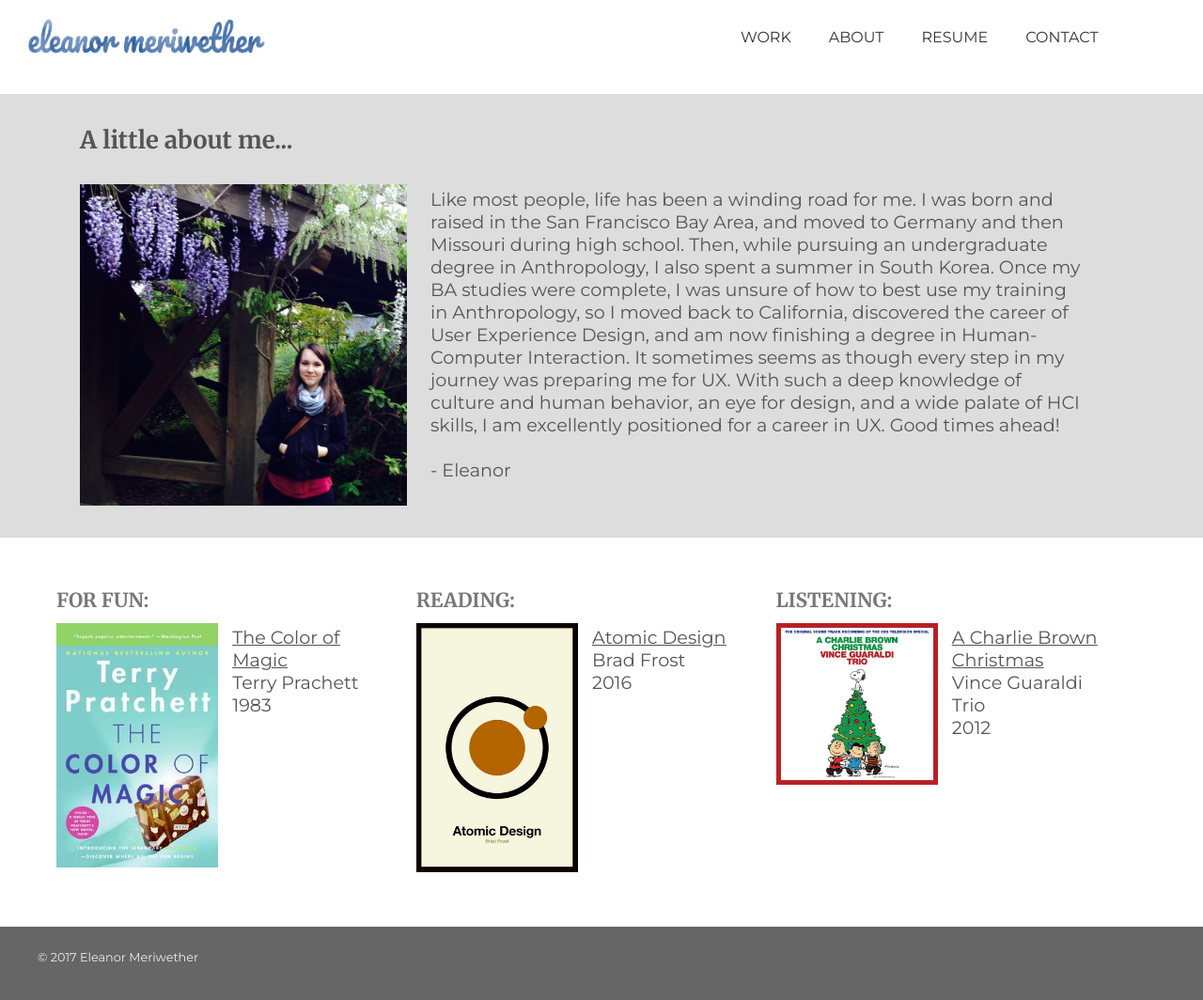
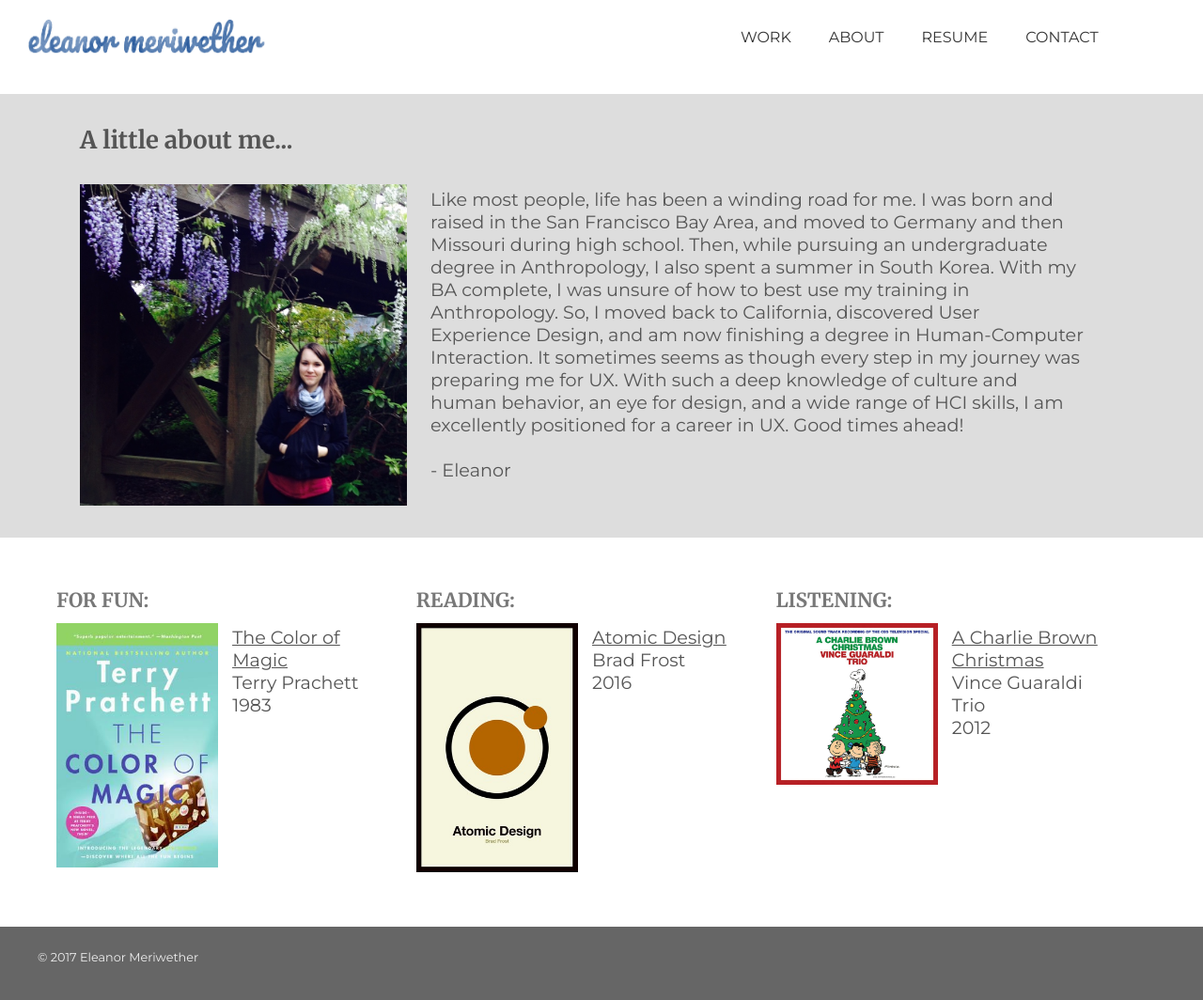
Before and after one commit to emeriwether/emeriwether.github.io, a Jekyll site: the page built from about.html, in a window 1280 px wide. Shown: the whole page at 94% size. Built offline with Jekyll 4.4.1, drawn with Linux system fonts in a browser that asks for light colours; nearby versions of some CDN libraries.

Commit message:
update content in about me

```diff
--- a/about.html
+++ b/about.html
@@ -8,7 +8,7 @@
             <img src="/img/Eleanor.JPG" alt="Eleanor" id="Eleanor">
         </div>
         <div>
-            <p>Like most people, life has been a winding road for me. I was born and raised in the San Francisco Bay Area, and moved to Germany and then Missouri during high school. Then, while pursuing an undergraduate degree in Anthropology, I also spent a summer in South Korea. Once my BA studies were complete, I was unsure of how to best use my training in Anthropology, so I moved back to California, discovered the career of User Experience Design, and am now finishing a degree in Human-Computer Interaction. It sometimes seems as though every step in my journey was preparing me for UX. With such a deep knowledge of culture and human behavior, an eye for design, and a wide palate of HCI skills, I am excellently positioned for a career in UX. Good times ahead! <br><br>- Eleanor</p>
+            <p>Like most people, life has been a winding road for me. I was born and raised in the San Francisco Bay Area, and moved to Germany and then Missouri during high school. Then, while pursuing an undergraduate degree in Anthropology, I also spent a summer in South Korea. With my BA complete, I was unsure of how to best use my training in Anthropology. So, I moved back to California, discovered User Experience Design, and am now finishing a degree in Human-Computer Interaction. It sometimes seems as though every step in my journey was preparing me for UX. With such a deep knowledge of culture and human behavior, an eye for design, and a wide range of HCI skills, I am excellently positioned for a career in UX. Good times ahead! <br><br>- Eleanor</p>
         </div>
     </article >
 </section>
```
